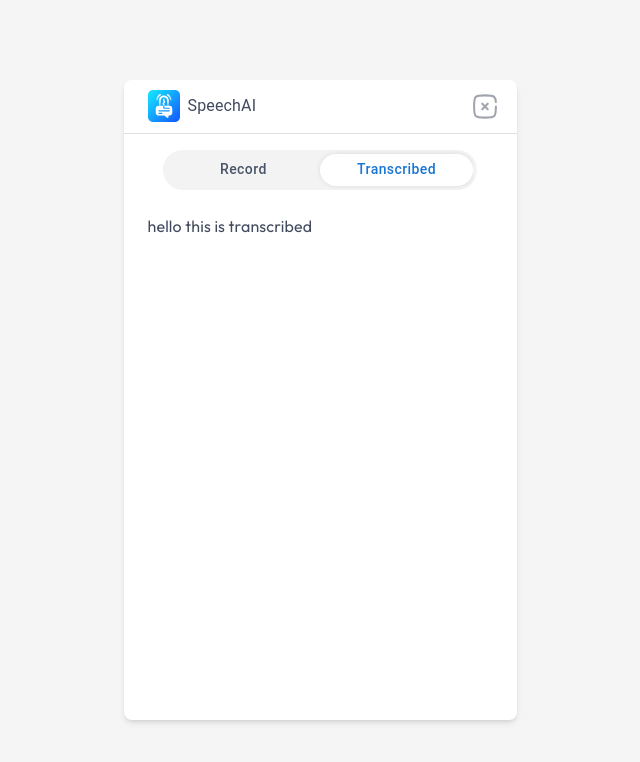
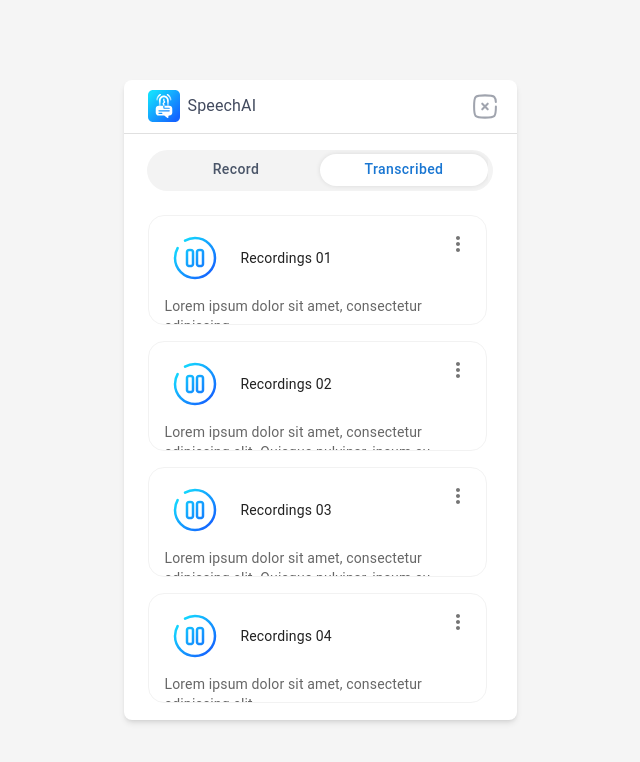
Before and after one commit to nazmulsujon/speechAI-UI, a React (Vite) app: page / in a window 1280 px wide. Both pictures are taken after a click on the tab "Transcribed". Shown: the top 762 px of the page, without its empty margins (320-960 px from the left). Built offline with nearby package versions, Linux system fonts and the light colour scheme.

Commit message:
trancribed page done

```diff
--- a/src/components/Record/Record.tsx
+++ b/src/components/Record/Record.tsx
@@ -17,24 +17,6 @@ const uploadBtnStyle = {
   justifyContent: 'center',
   alignItems: 'center',
   background: 'linear-gradient(to bottom, #14DCFE , #1465FF)',
-  '&:hover': {
-    bgcolor: '#E0E0E0',
-    border: 'none',
-  },
-};
-
-const premiumBtnStyle = {
-  width: '100%',
-  height: '48px',
-  bgcolor: '#F2F2F2',
-  color: '#fff',
-  fontWeight: 500,
-  fontSize: '0.79rem',
-  border: 'none',
-  display: 'flex',
-  justifyContent: 'center',
-  background: 'linear-gradient(to bottom,#F9F08B , #E8C31D)',
-  alignItems: 'center',
   '&:hover': {
     bgcolor: '#E0E0E0',
     border: 'none',
@@ -65,7 +47,9 @@ const Record = () => {
           style={{ color: 'red' }}
         />
       </Box>
+
       <Divider sx={{ width: '100%', fontSize: '12px' }}>OR</Divider>
+
       <Button
         variant="outlined"
         startIcon={<ContentPasteIcon fontSize="small" />}
@@ -86,15 +70,36 @@ const Record = () => {
       <Stack gap={2}>
         <Stack gap={2} direction="row" alignItems="center">
           <Button variant="outlined" sx={uploadBtnStyle}>
-            <img src="/public/audio-icon.svg" alt="audioIcon" style={{ width: '24px' }} />
+            <img src="/public/audio-icon.svg" alt="audioIcon" style={{ width: '24px', marginBottom: '2px' }} />
             Audio
           </Button>
+
           <Button variant="outlined" sx={uploadBtnStyle}>
-            <img src="/public/video-icon.svg" alt="vedioIcon" style={{ width: '24px' }} />
+            <img src="/public/video-icon.svg" alt="vedioIcon" style={{ width: '24px', marginBottom: '2px' }} />
             Vedio
           </Button>
         </Stack>
-        <Button variant="outlined" sx={premiumBtnStyle}>
+
+        <Button
+          variant="outlined"
+          sx={{
+            width: '100%',
+            height: '48px',
+            bgcolor: '#F2F2F2',
+            color: '#fff',
+            fontWeight: 500,
+            fontSize: '0.79rem',
+            border: 'none',
+            display: 'flex',
+            justifyContent: 'center',
+            background: 'linear-gradient(to bottom,#F9F10B , #E8C33D)',
+            alignItems: 'center',
+            '&:hover': {
+              bgcolor: '#E0E0E0',
+              border: 'none',
+            },
+          }}
+        >
           <img src="/public/premium-icon.svg" alt="vedioIcon" style={{ width: '24px', marginRight: '6px' }} />
           Go Premium
         </Button>
--- a/src/components/Transcribed/Transcribed.tsx
+++ b/src/components/Transcribed/Transcribed.tsx
@@ -1,11 +1,78 @@
+import Card from '@mui/material/Card';
+import CardHeader from '@mui/material/CardHeader';
+import CardContent from '@mui/material/CardContent';
+import Avatar from '@mui/material/Avatar';
+import IconButton from '@mui/material/IconButton';
+import Typography from '@mui/material/Typography';
+import { red } from '@mui/material/colors';
+import MoreVertIcon from '@mui/icons-material/MoreVert';
 import { Stack } from '@mui/material';
+import { useState } from 'react';
 
-const Transcribed = () => {
+const recordings = [
+  {
+    title: 'Recordings 01',
+    description: 'Lorem ipsum dolor sit amet, consectetur adipiscing.',
+  },
+  {
+    title: 'Recordings 02',
+    description:
+      'Lorem ipsum dolor sit amet, consectetur adipiscing elit. Quisque pulvinar, ipsum eu tempus commodo, just suscipit nulla, eu scelerisque dolor eros et elit.',
+  },
+  {
+    title: 'Recordings 03',
+    description:
+      'Lorem ipsum dolor sit amet, consectetur adipiscing elit. Quisque pulvinar, ipsum eu tempus commodo, just suscipit nulla, eu scelerisque dolor eros et elit.',
+  },
+  {
+    title: 'Recordings 04',
+    description: 'Lorem ipsum dolor sit amet, consectetur adipiscing elit.',
+  },
+  {
+    title: 'Recordings 05',
+    description: 'Lorem ipsum dolor sit amet, consectetur adipiscing elit.',
+  },
+];
+
+export default function Transcribed() {
+  const [isPlay, setIsPlay] = useState(true);
+
   return (
-    <Stack gap={5}>
-      <p>hello this is transcribed</p>
+    <Stack gap={2} sx={{ maxHeight: '500px', overflowY: 'auto', scrollbarWidth: 'thin', pr: '6px' }}>
+      {recordings.map((recording, index) => (
+        <Card
+          key={index}
+          variant="outlined"
+          sx={{ maxWidth: 345, minHeight: 110, borderRadius: '16px', border: '1px solid #F2F2F2' }}
+        >
+          <CardHeader
+            sx={{ pb: '8px', pt: '12px' }}
+            avatar={
+              isPlay ? (
+                <IconButton onClick={() => setIsPlay(false)} sx={{ cursor: 'pointer' }} aria-label="pause">
+                  <img src="/pause-icon.svg" alt="pause" />
+                </IconButton>
+              ) : (
+                <IconButton onClick={() => setIsPlay(true)} sx={{ cursor: 'pointer' }} aria-label="play">
+                  <img src="/play-icon.svg" alt="play" />
+                </IconButton>
+              )
+            }
+            action={
+              <IconButton aria-label="settings">
+                <MoreVertIcon />
+              </IconButton>
+            }
+            title={recording.title}
+          />
+
+          <CardContent sx={{ pt: 0, maxHeight: '70px', overflowY: 'auto', scrollbarWidth: 'thin' }}>
+            <Typography variant="body2" color="text.secondary">
+              {recording.description}
+            </Typography>
+          </CardContent>
+        </Card>
+      ))}
     </Stack>
   );
-};
-
-export default Transcribed;
+}
--- a/src/pages/Home/Home.tsx
+++ b/src/pages/Home/Home.tsx
@@ -26,10 +26,10 @@ const Home = () => {
         <Box
           sx={{
             mt: '16px',
-            width: '80%',
-            height: '40px',
+            width: '88%',
+            height: '41px',
             mx: 'auto',
-            px: '4px',
+            px: '5px',
             bgcolor: '#F3F3F3',
             borderRadius: '30px',
           }}
```
Also changed, not shown: public/pause-icon.svg (added), public/play-icon.svg (added).
